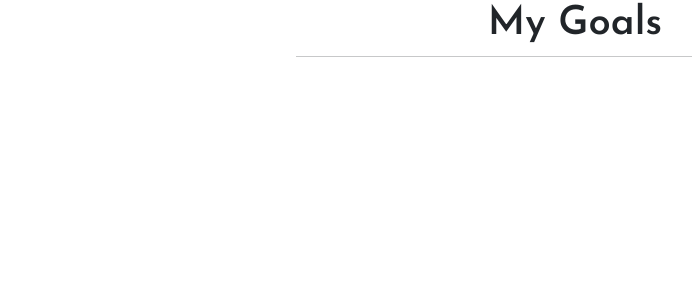
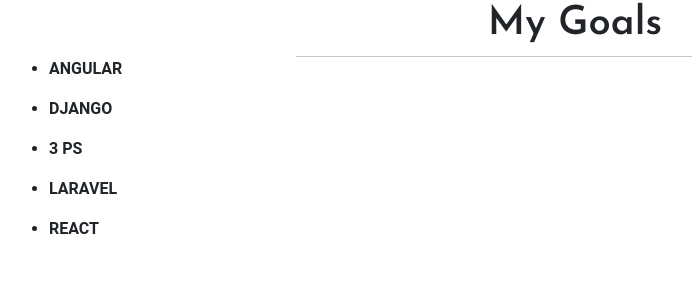
Before and after one commit to Vitalis-Kirui/Angular-Recap, an Angular app: page / in a window 1280 px wide. Shown: the top 300 px of the page, without its empty margins (65-757 px from the left). Built offline with nearby package versions, Linux system fonts and the light colour scheme.

Commit message:
displaying goals array in goals template

```diff
--- a/src/app/Components/goal/goal.component.html
+++ b/src/app/Components/goal/goal.component.html
@@ -7,6 +7,12 @@
 
         <!-- Goals collumn -->
         <div class="col-md-6">
+
+            <ul *ngFor="let goal of goals">
+                <li>
+                    <p><strong>{{goal.name | uppercase}}</strong></p>
+                </li>
+            </ul>
 
         </div>
 
```
Also changed, not shown: src/app/Components/goal/goal.component.ts (+7 -7 lines).
